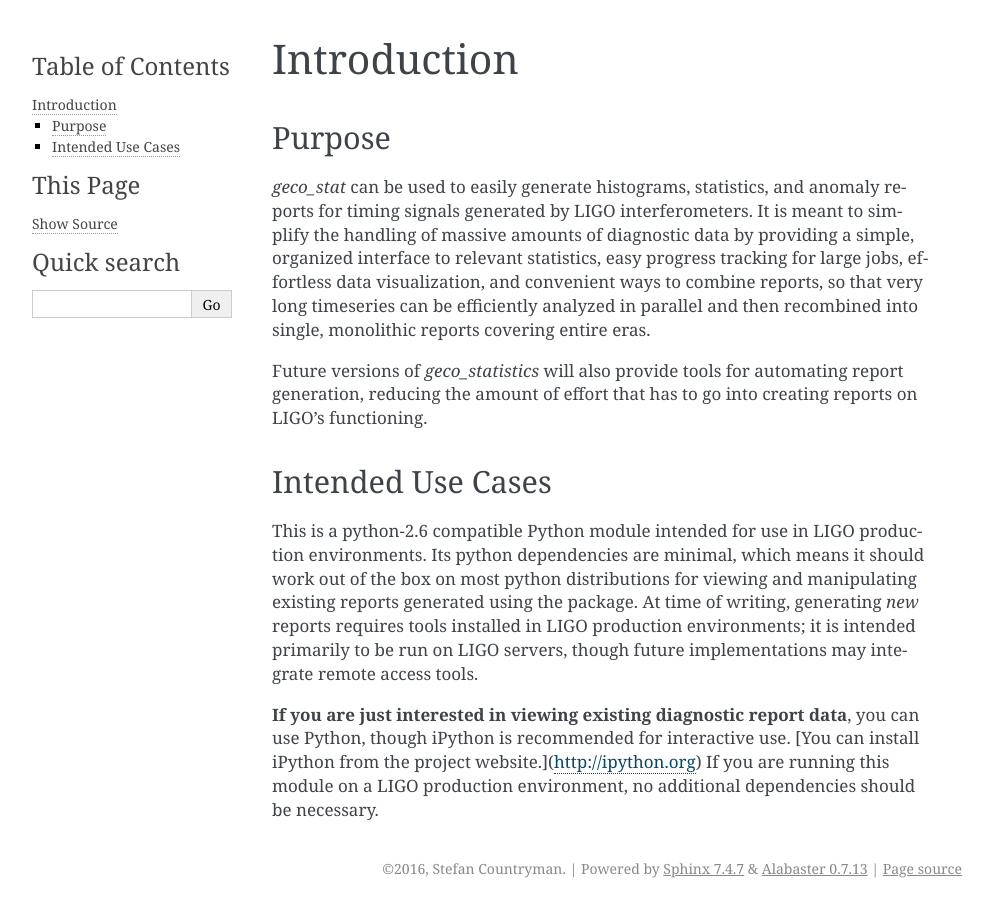
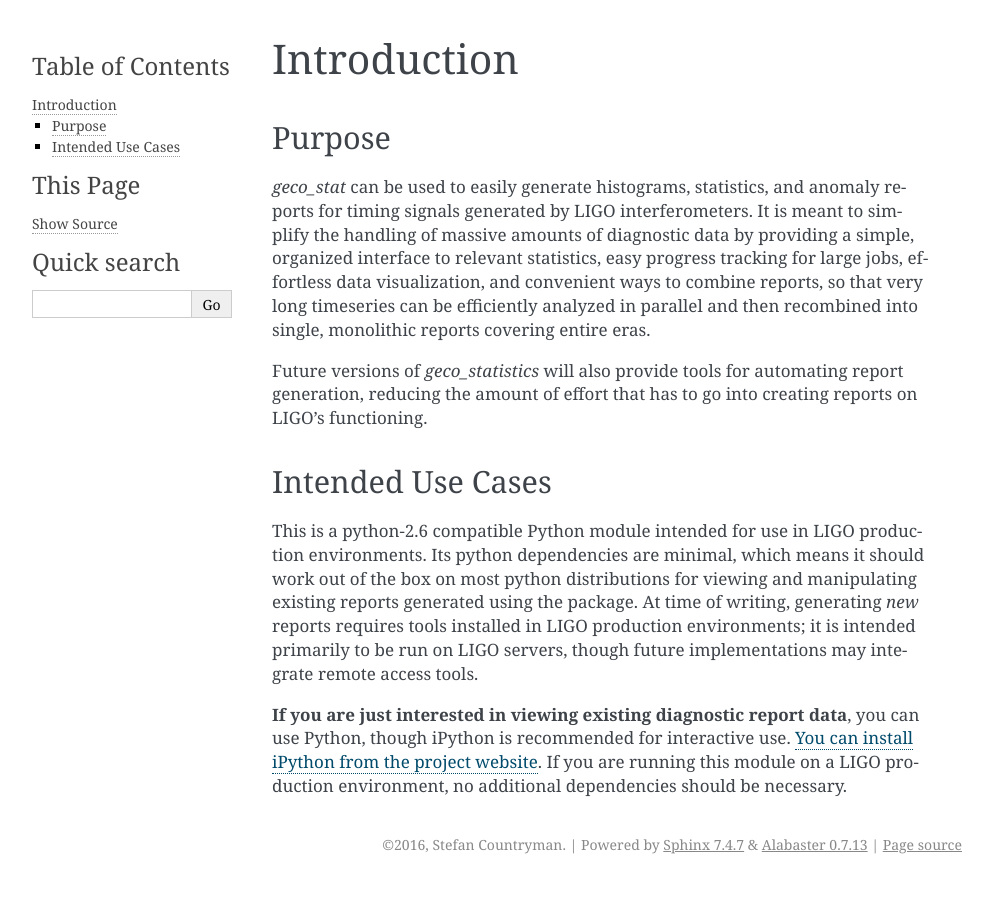
Before and after one commit to stefco/geco_stat, a Sphinx documentation site: the page built from docs/introduction.rst, in a window 1280 px wide. Shown: the whole page, without its empty margins (148-1140 px from the left). Built offline with Sphinx 7.4.7, drawn with Linux system fonts in a browser that asks for light colours; some of the changed lines change nothing that is shown.

Commit message:
FIX link in docs/introduction.rst
--skip-ci

```diff
--- a/docs/introduction.rst
+++ b/docs/introduction.rst
@@ -29,7 +29,9 @@ environments; it is intended primarily to be run on LIGO servers, though
 future implementations may integrate remote access tools.
 
 **If you are just interested in viewing existing diagnostic report data**, you
-can use Python, though iPython is recommended for interactive use. [You can
-install iPython from the project website.](http://ipython.org) If you are
+can use Python, though iPython is recommended for interactive use. `You can
+install iPython from the project website`_. If you are
 running this module on a LIGO production environment, no additional
 dependencies should be necessary.
+
+.. _You can install iPython from the project website: http://ipython.org
```
